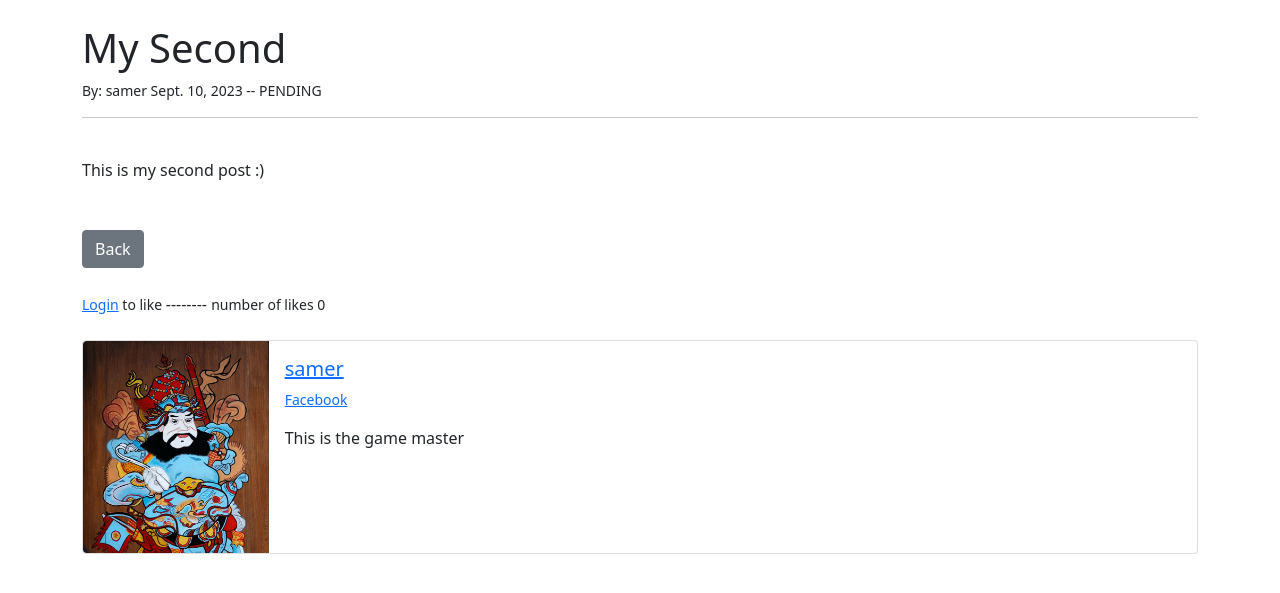
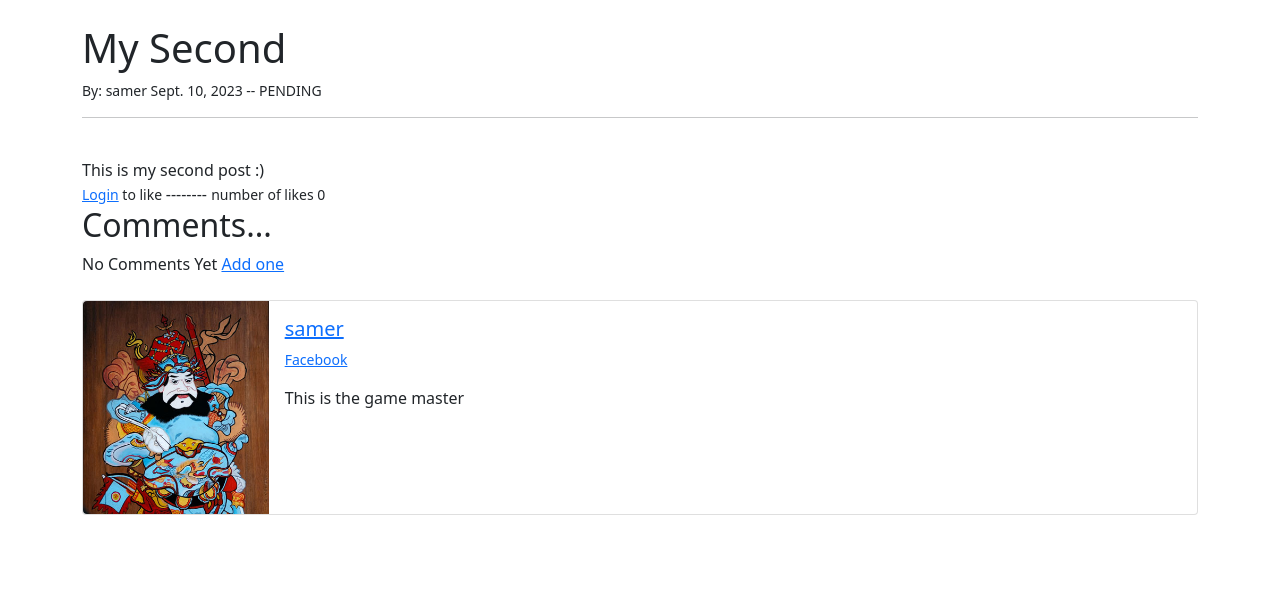
Before and after one commit to Samer98/simpleblog, a Django app: page /article/2 in a window 1280 px wide. Shown: the part 56-649 px from the top of the page. Run offline with Django 4.2, Linux system fonts and the light colour scheme; data comes from the database, SQL or seed files in the repository; both versions use the stored data as it was after the commit; some libraries are stand-ins or nearby versions.

Commit message:
adding comment section

```diff
--- a/theblog/admin.py
+++ b/theblog/admin.py
@@ -1,8 +1,9 @@
 from django.contrib import admin
-from .models import Post , Category , Profile
+from .models import Post , Category , Profile , Comment
 # Register your models here.
 
 admin.site.register(Post)
 admin.site.register(Category)
 admin.site.register(Profile)
+admin.site.register(Comment)
 # class PostAdmin():
--- a/theblog/models.py
+++ b/theblog/models.py
@@ -47,3 +47,12 @@ class Post(models.Model):
 
     def get_absolute_url(self):
         return reverse('home')
+
+class Comment(models.Model):
+    post = models.ForeignKey(Post,related_name='comments',on_delete=models.CASCADE)
+    name = models.CharField(max_length=255)
+    body = models.TextField()
+    date_added = models.DateTimeField(auto_now_add=True)
+
+    def __str__(self) -> str:
+        return f"{self.post.title} , {self.name}"
--- a/theblog/templates/article_details.html
+++ b/theblog/templates/article_details.html
@@ -29,9 +29,6 @@
     {% endif %}
     <br/>
 
-    <br/><br/>
-    <a href="{% url 'home'%}" class="btn btn-secondary">Back</a>
-    <br/><br/>
     {% if user.is_authenticated%}
         <form action ="{% url 'like_post' post.pk %}" method="POST">
             {% csrf_token %}
@@ -47,6 +44,18 @@
     {% else %}
     <small>  <a href="{% url 'login'%}"> Login</a> to like </small> -------- <small> number of likes {{total_likes}}  </small>
     {% endif %}
+<h2>Comments...</h2>
+{% if not post.comments.all %}
+    No Comments Yet <a href="#" >Add one</a>
+{% else %}
+    {% for comment in post.comments.all %}
+    <strong>{{comment.name}} - {{comment.date_added}}</strong>
+    <br>
+    {{comment.body}}
+    <br>
+    {% endfor %}
+
+{% endif %}
 
 <br/><br/>
 <div class="card mb-3" >
```
Also changed, not shown: db.sqlite3, theblog/migrations/0014_comment.py (added), theblog/migrations/0015_comment_date_added_alter_comment_body.py (added).
